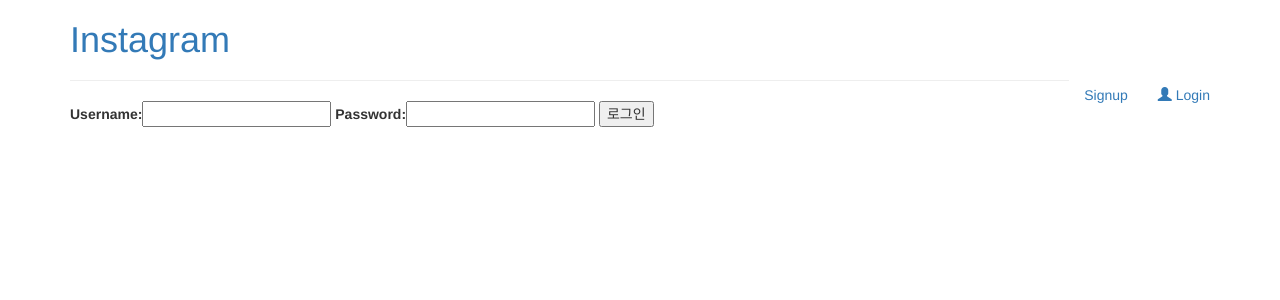
After one commit to bookpark/Instagram, a Django app: page /members/login/ in a window 1280 px wide. The commit adds this page. Shown: the top 300 px of the page. Run offline with Django 3.2, Linux system fonts and the light colour scheme; parts of the project's set-up code (start-up, migrations or seed data) failed here and were passed over; some libraries are stand-ins or nearby versions.

Commit message:
로그인 로그아웃 기능 구현

```diff
--- a/instagram/member/forms.py
+++ b/instagram/member/forms.py
@@ -4,3 +4,8 @@
 class SignupForm(forms.Form):
     username = forms.CharField()
     password = forms.CharField(widget=forms.PasswordInput)
+
+
+class LoginForm(forms.Form):
+    username = forms.CharField()
+    password = forms.CharField(widget=forms.PasswordInput)
--- a/instagram/member/urls.py
+++ b/instagram/member/urls.py
@@ -1,7 +1,9 @@
 from django.conf.urls import url
 
-from .views import signup
+from .views import signup, signin, signout
 
 urlpatterns = [
     url(r'^members/signup/$', signup, name='signup'),
+    url(r'^members/login/$', signin, name='signin'),
+    url(r'^members/logout/$', signout, name='signout'),
 ]
--- a/instagram/member/views.py
+++ b/instagram/member/views.py
@@ -1,26 +1,50 @@
+from django.contrib.auth import authenticate, login, logout
 from django.contrib.auth.models import User
 from django.http import HttpResponse
-from django.shortcuts import render
+from django.shortcuts import render, redirect
 
-from member.forms import SignupForm
+from member.forms import SignupForm, LoginForm
 
 
 def signup(request):
     if request.method == 'POST':
         form = SignupForm(request.POST)
         if form.is_valid():
-            username = request.POST['username']
-            password = request.POST['password']
+            username = form.cleaned_data['username']
+            password = form.cleaned_data['password']
             user = User.objects.create_user(
                 username=username,
                 password=password,
             )
             user.save()
-        # return redirect('member/signup.html')
-        return HttpResponse(f'{user.username}, {user.password}')
+        return redirect('signin')
+        # return HttpResponse(f'{user.username}, {user.password}')
     else:
         form = SignupForm
         context = {
             'form': form,
         }
     return render(request, 'member/signup.html', context)
+
+
+def signin(request):
+    if request.method == 'POST':
+        form = LoginForm(request.POST)
+        if form.is_valid():
+            username = form.cleaned_data['username']
+            password = form.cleaned_data['password']
+            user = authenticate(request, username=username, password=password)
+            if user is not None:
+                login(request, user)
+                return redirect('post_list')
+    else:
+        form = LoginForm()
+        context = {
+            'form': form,
+        }
+        return render(request, 'member/login.html', context)
+
+
+def signout(request):
+    logout(request)
+    return redirect('signin')
--- a/instagram/templates/base.html
+++ b/instagram/templates/base.html
@@ -11,7 +11,18 @@
 </head>
 <body>
 <div class="container">
-    <h1>Instagram</h1>
+    <h1><a href="{% url 'post_list' %}">Instagram</a></h1>
+    <ul class="nav navbar-nav navbar-right">
+        {% if user.is_active %}
+            <li><a href="{% url 'signin' %}"> <span class="glyphicon glyphicon-apple"></span> {{ user.username }} 님
+                환영합니다</a>
+            </li>
+            <li><a href="{% url 'signout' %}">Logout</a></li>
+        {% else %}
+            <li><a href="{% url 'signup' %}">Signup</a></li>
+            <li><a href="{% url 'signin' %}"> <span class="glyphicon glyphicon-user"></span> Login</a></li>
+        {% endif %}
+    </ul>
     <hr>
     {% block content %}
     {% endblock %}
--- /dev/null
+++ b/instagram/templates/member/login.html
@@ -0,0 +1,16 @@
+{% extends 'base.html' %}
+{% block content %}
+    {% if user.is_active %}
+        <h2>환영합니다, {{ user.username }} 님</h2>
+        <a href="{% url 'signout' %}">로그아웃</a>
+    {% else %}
+        {% if form.errors %}
+            <p>유저네임 또는 비밀번호가 일치하지 않습니다.</p>
+        {% endif %}
+        <form action="" method="post">
+            {% csrf_token %}
+            {{ form }}
+            <button type="submit">로그인</button>
+        </form>
+    {% endif %}
+{% endblock %}
```
